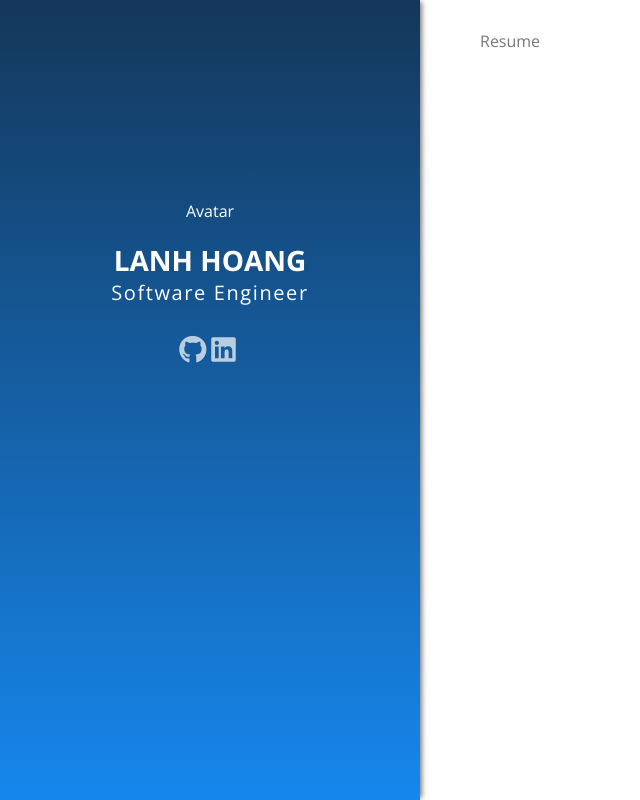
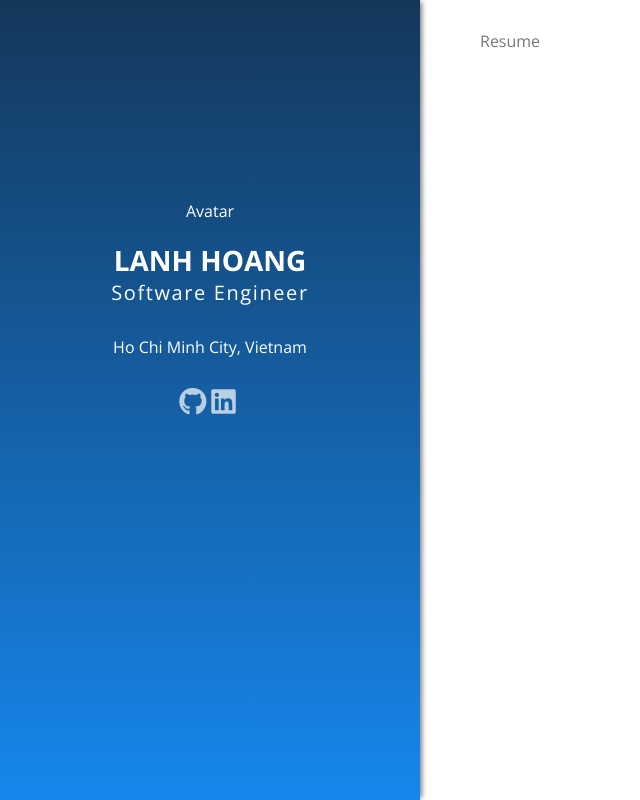
Before and after one commit to lanhhoang/react-resume, a React app: page / in a window 1280 px wide. Shown: the whole page, without its empty margins (0-640 px from the left). Built offline with nearby package versions, Linux system fonts and the light colour scheme.

Commit message:
Add address data

```diff
--- a/src/App.js
+++ b/src/App.js
@@ -13,6 +13,7 @@ class App extends Component {
           <Profile
             name={person.name}
             profession={person.profession}
+            address={person.address}
             socials={person.socials}
           />
         </div>
--- a/src/components/Profile/Profile.jsx
+++ b/src/components/Profile/Profile.jsx
@@ -3,7 +3,7 @@ import styles from './Profile.css';
 
 import Social from '../Social/Social';
 
-const Profile = ({ name, profession, socials }) => {
+const Profile = ({ name, profession, address, socials }) => {
   return (
     <div className={styles.Profile}>
       <div>Avatar</div>
@@ -11,6 +11,9 @@ const Profile = ({ name, profession, socials }) => {
         <h1>{name}</h1>
         <h2>{profession}</h2>
       </div>
+      <div className={styles.Address}>
+        <p>{address}</p>
+      </div>
       <Social socials={socials} />
     </div>
   );
--- a/src/data/data.js
+++ b/src/data/data.js
@@ -1,6 +1,7 @@
 const DATA = {
   name: 'Lanh Hoang',
   profession: 'Software Engineer',
+  address: 'Ho Chi Minh City, Vietnam',
   socials: [
     { name: 'github', url: 'https://github.com/lanhhoang' },
     { name: 'linkedin', url: 'https://www.linkedin.com/in/lanhhoang' }
```
